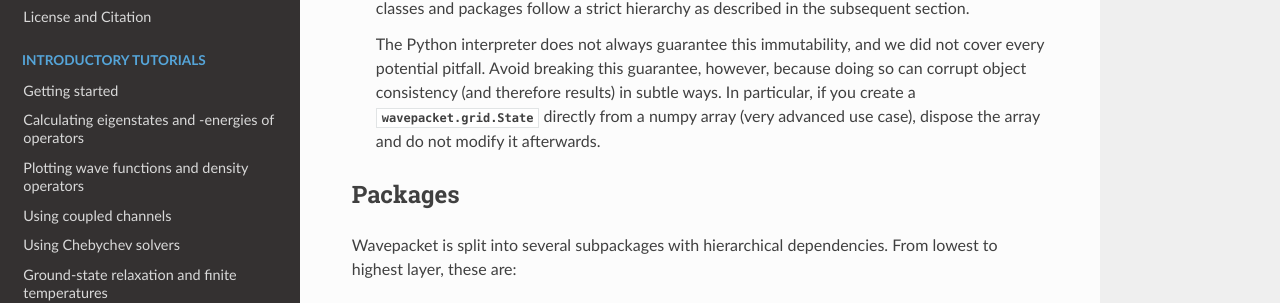
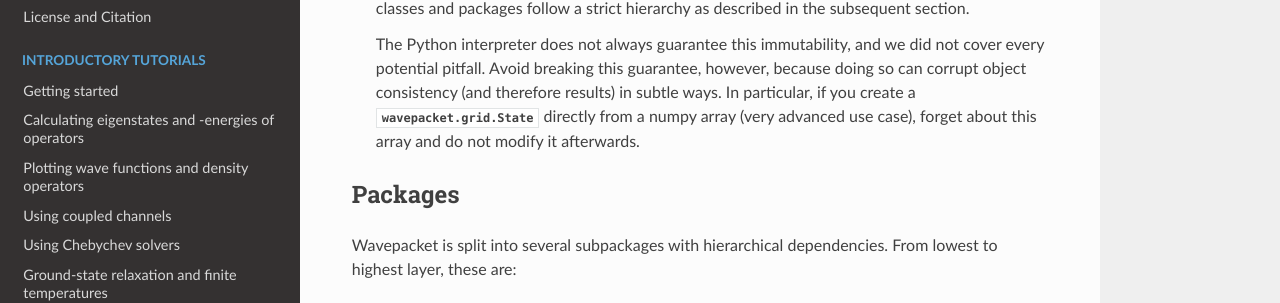
Before and after one commit to ulflor/wavepacket, a Sphinx documentation site: the page built from doc/architecture.rst, in a window 1280 px wide and 900 px high, scrolled down 430 px. Shown: the part 151-454 px from the top of the window. Built offline with Sphinx 7.4.7 and the Read the Docs theme 3.1.0, drawn with Linux system fonts in a browser that asks for light colours; formulas are drawn with MathJax 3; pages that are not in the unit, such as notebooks, are missing from menus.

```diff
--- a/doc/architecture.rst
+++ b/doc/architecture.rst
@@ -27,7 +27,7 @@ To get there, the code ended up with a few common concepts.
   and we did not cover every potential pitfall. Avoid breaking this guarantee, however,
   because doing so can corrupt object consistency (and therefore results) in
   subtle ways. In particular, if you create a :py:class:`wavepacket.grid.State`
-  directly from a numpy array (very advanced use case), dispose the array and
+  directly from a numpy array (very advanced use case), forget about this array and
   do not modify it afterwards.
 
 
```
Also changed, not shown: CHANGELOG.rst (+5 -3 lines).
